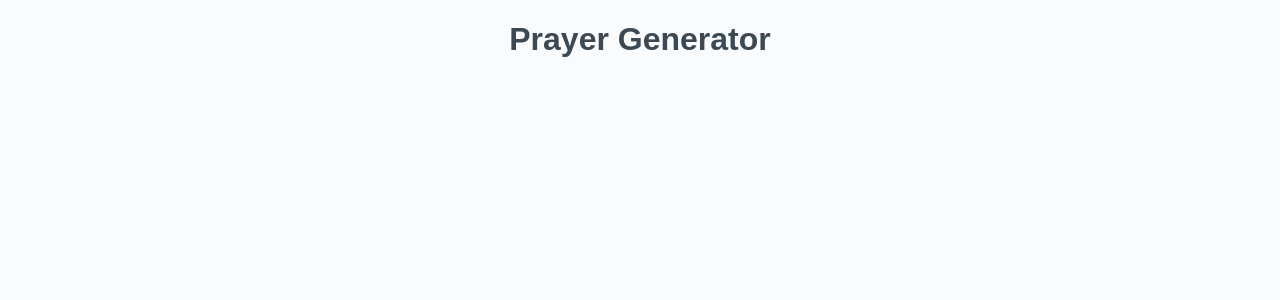
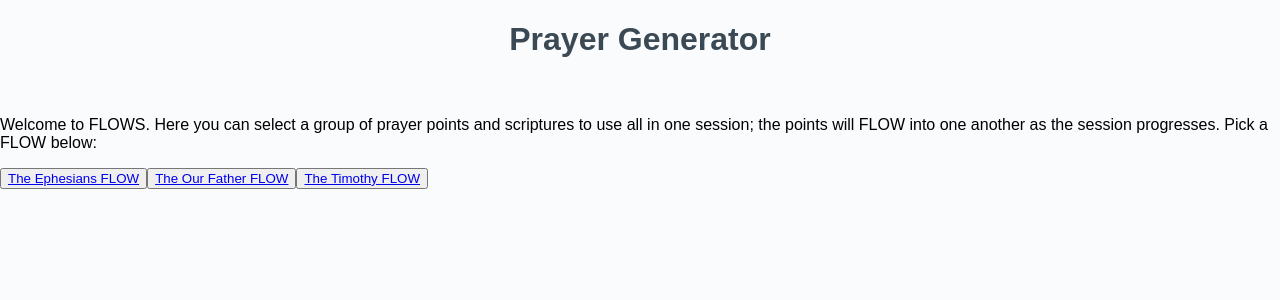
Before and after one commit to ExxtremeBattler/prayer-point-generator, a React (Create React App) app: page /flows in a window 1280 px wide. Before the commit this address had no page. Shown: the top 300 px of the page. Built offline with nearby package versions, Linux system fonts and the light colour scheme.

Commit message:
flows menu operational

```diff
--- a/src/App.js
+++ b/src/App.js
@@ -4,6 +4,7 @@ import GenerateSection from './components/GenerateSection.js';
 import './App.css';
 import {BrowserRouter as Router, Route, Routes, Link} from "react-router-dom"
 import MainMenu from './components/mainMenu.js';
+import FlowsSection from './components/FlowsSection.js';
 
 
 
@@ -18,7 +19,7 @@ function App() {
       <Routes>
         <Route path="/" element = {<MainMenu />} />
         <Route path="Generate" element={<GenerateSection />} />
-        {/* <Route path="flows" element={<GenerateSection />} /> */}
+        <Route path="flows" element={<FlowsSection />} />
 
       </Routes>
 
--- /dev/null
+++ b/src/components/FlowsSection.js
@@ -0,0 +1,26 @@
+import React from "react";
+import { Link } from "react-router-dom";
+
+
+function FlowsSection() {
+
+    return(<div>
+
+        <p> Welcome to FLOWS. Here you can select a group of prayer points and scriptures to use all in one session;
+            the points will FLOW into one another as the session progresses.
+
+            Pick a FLOW below:
+
+        </p>
+
+        <button> <Link to="Epehsians"> The Ephesians FLOW </Link> </button>
+        <button> <Link to="OurFather"> The Our Father FLOW </Link> </button>
+        <button> <Link to="Timothy"> The Timothy FLOW </Link> </button>
+
+
+
+    </div>)
+
+}
+
+export default FlowsSection
```
